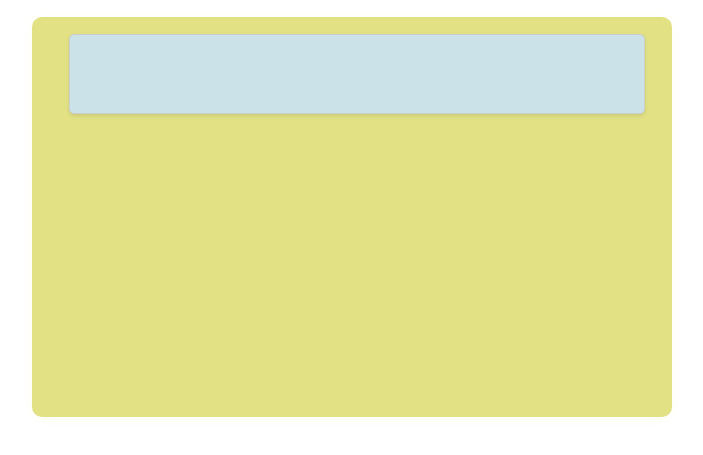
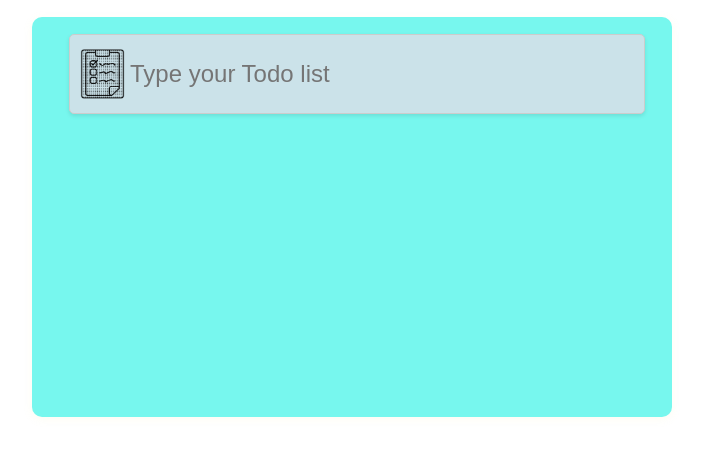
Before and after one commit to Ayushjaiswal2000/ToDo_List, a plain HTML site: page Index.html in a window 1280 px wide. Shown: the part 225-680 px from the top of the page, without its empty margins (296-999 px from the left). Drawn offline with Linux system fonts and the light colour scheme.

Commit message:
Added left icon to input tag

```diff
--- a/Index.css
+++ b/Index.css
@@ -20,10 +20,7 @@ h2 {
 
 
 .container {
-
-
-
-    background-color: #e2e285;
+    background-color: #77f7ee;
     width: 50%;
     height: 50%;
     transition: all 0.3s ease;
@@ -33,11 +30,17 @@ h2 {
 
 
 
+
 #input {
+    position: relative;
     background-color: rgb(203, 226, 233);
+    background-image: url('Images/noun-todo-2206694.png');
+    background-repeat: no-repeat;
+    background-position: 10px ;
+    background-size: 45px 50px;
+    padding-left: 60px;
     width: 90%;
     height: 20%;
-    padding: 10px;
     margin-top: 17px;
     margin-left: 37px;
     border: 1px solid #ccc;
@@ -45,5 +48,4 @@ h2 {
     font-size: 1.5rem;
     transition: border-color 0.3s ease;
     box-shadow: 0 2px 4px rgba(0, 0, 0, 0.1);
-
 }
--- a/Index.html
+++ b/Index.html
@@ -3,12 +3,14 @@
     <meta charset="UTF-8">
     <meta name="viewport" content="width=device-width, initial-scale=1.0">
     <title>Document</title>
+    <script src="https://kit.fontawesome.com/bf12b6dbeb.js" crossorigin="anonymous"></script>
     <link rel="stylesheet" href="Index.css">
+
 </head>
 <body>
      <h2>ToDo List</h2>
    <div class="container">
-    <input type="text" id="input">
+    <input type="text" id="input" placeholder="Type your Todo list">
    </div>
     <script src="Index.js"></script>
 </body>
```
Also changed, not shown: Images/noun-todo-2206694.png (added).
